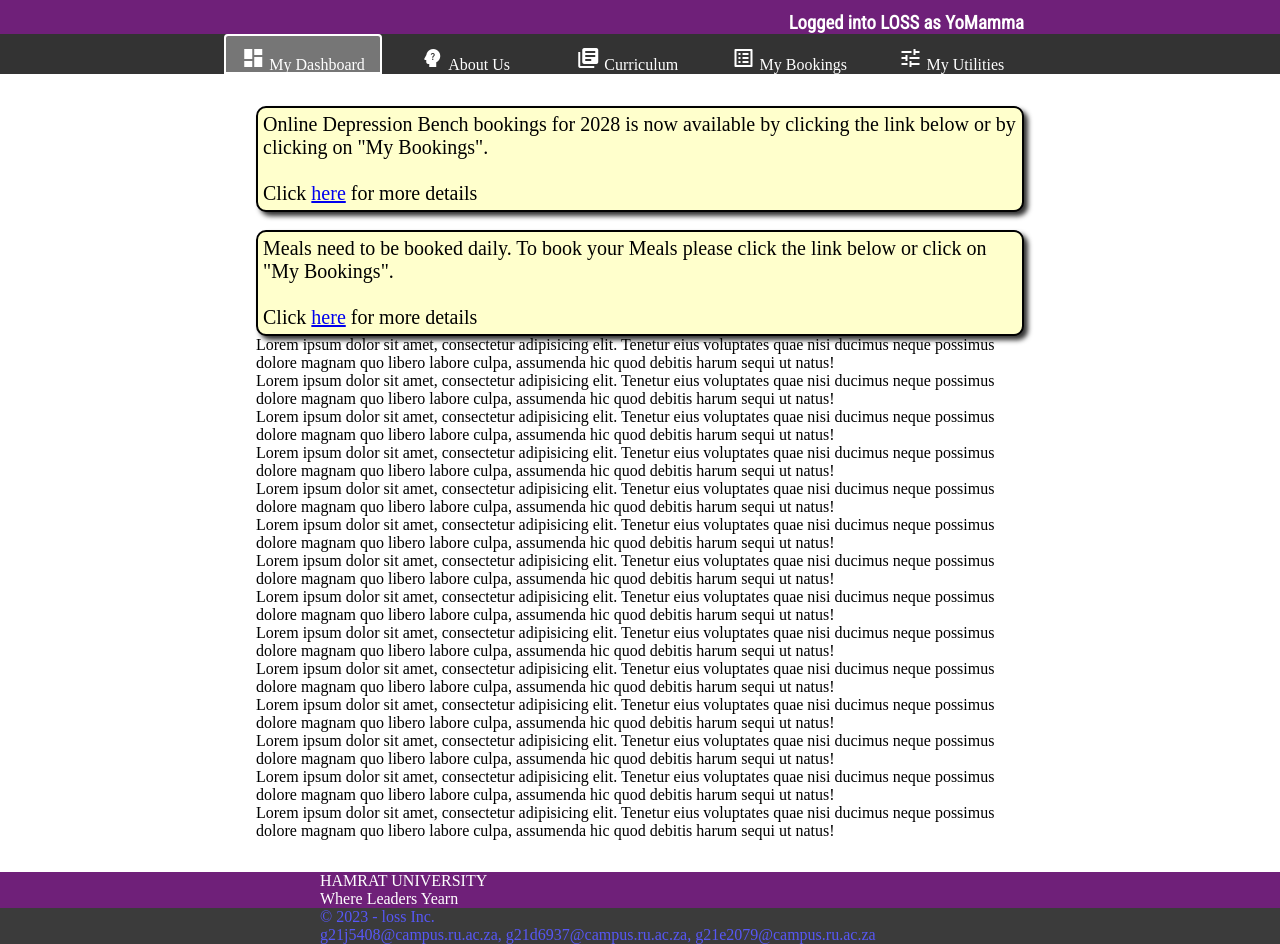
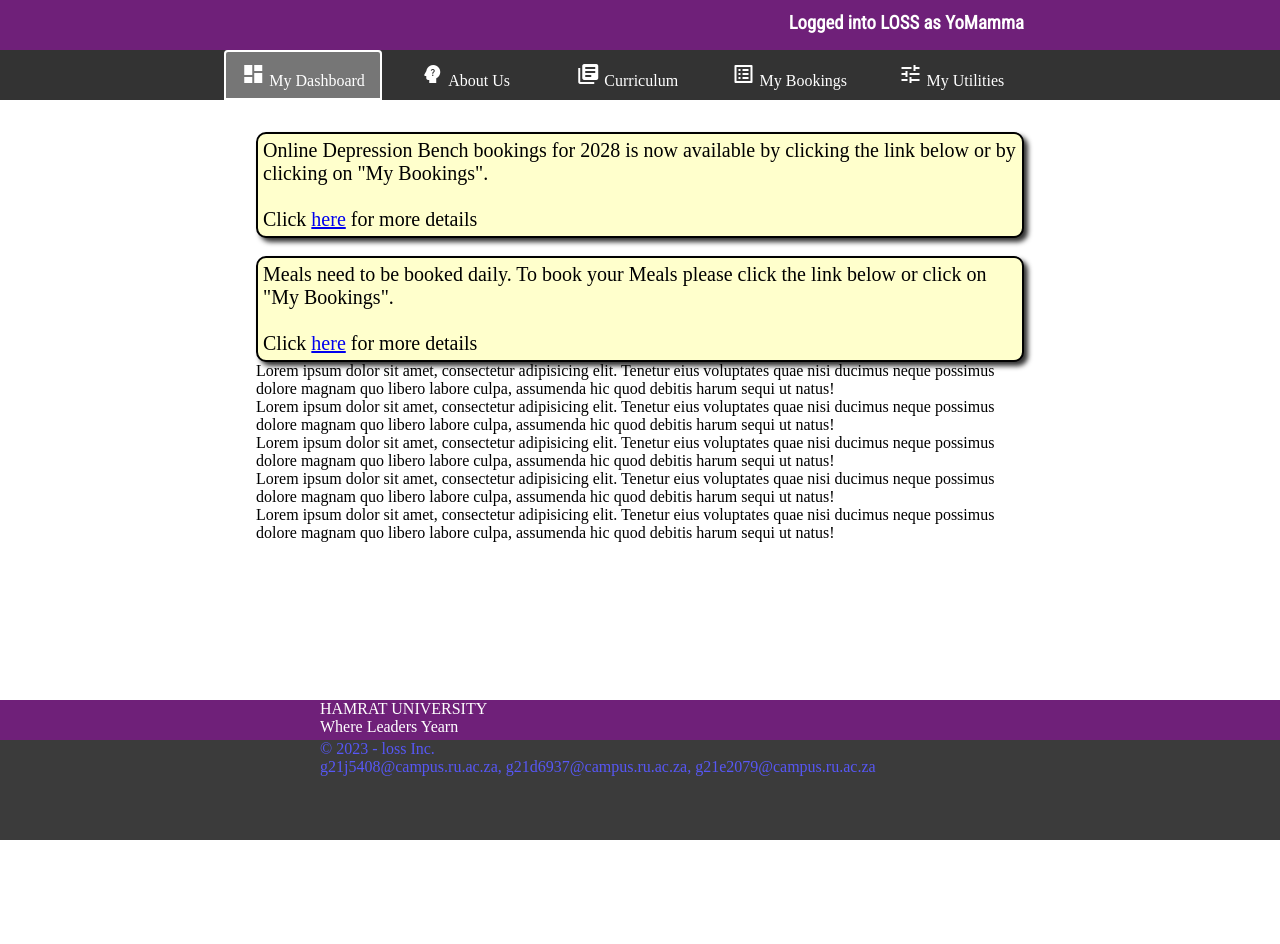
Before and after one commit to chiippeh/WebTech, a PHP site: page /index.html in a window 1280 px wide. After the commit the page ends 840 px from the top, so only its background shows below. Run offline with PHP 8.4, Linux system fonts and the light colour scheme.

Commit message:
Changed footer slightly

```diff
--- a/index.html
+++ b/index.html
@@ -62,6 +62,7 @@
             <p>Lorem ipsum dolor sit amet, consectetur adipisicing elit. Tenetur eius voluptates quae nisi ducimus neque possimus dolore magnam quo libero labore culpa, assumenda hic quod debitis harum sequi ut natus!</p>
             <p>Lorem ipsum dolor sit amet, consectetur adipisicing elit. Tenetur eius voluptates quae nisi ducimus neque possimus dolore magnam quo libero labore culpa, assumenda hic quod debitis harum sequi ut natus!</p>
             <p>Lorem ipsum dolor sit amet, consectetur adipisicing elit. Tenetur eius voluptates quae nisi ducimus neque possimus dolore magnam quo libero labore culpa, assumenda hic quod debitis harum sequi ut natus!</p>
+            <!-- <p>Lorem ipsum dolor sit amet, consectetur adipisicing elit. Tenetur eius voluptates quae nisi ducimus neque possimus dolore magnam quo libero labore culpa, assumenda hic quod debitis harum sequi ut natus!</p>
             <p>Lorem ipsum dolor sit amet, consectetur adipisicing elit. Tenetur eius voluptates quae nisi ducimus neque possimus dolore magnam quo libero labore culpa, assumenda hic quod debitis harum sequi ut natus!</p>
             <p>Lorem ipsum dolor sit amet, consectetur adipisicing elit. Tenetur eius voluptates quae nisi ducimus neque possimus dolore magnam quo libero labore culpa, assumenda hic quod debitis harum sequi ut natus!</p>
             <p>Lorem ipsum dolor sit amet, consectetur adipisicing elit. Tenetur eius voluptates quae nisi ducimus neque possimus dolore magnam quo libero labore culpa, assumenda hic quod debitis harum sequi ut natus!</p>
@@ -71,7 +72,6 @@
             <p>Lorem ipsum dolor sit amet, consectetur adipisicing elit. Tenetur eius voluptates quae nisi ducimus neque possimus dolore magnam quo libero labore culpa, assumenda hic quod debitis harum sequi ut natus!</p>
             <p>Lorem ipsum dolor sit amet, consectetur adipisicing elit. Tenetur eius voluptates quae nisi ducimus neque possimus dolore magnam quo libero labore culpa, assumenda hic quod debitis harum sequi ut natus!</p>
             <p>Lorem ipsum dolor sit amet, consectetur adipisicing elit. Tenetur eius voluptates quae nisi ducimus neque possimus dolore magnam quo libero labore culpa, assumenda hic quod debitis harum sequi ut natus!</p>
-            <!-- <p>Lorem ipsum dolor sit amet, consectetur adipisicing elit. Tenetur eius voluptates quae nisi ducimus neque possimus dolore magnam quo libero labore culpa, assumenda hic quod debitis harum sequi ut natus!</p>
             <p>Lorem ipsum dolor sit amet, consectetur adipisicing elit. Tenetur eius voluptates quae nisi ducimus neque possimus dolore magnam quo libero labore culpa, assumenda hic quod debitis harum sequi ut natus!</p>
             <p>Lorem ipsum dolor sit amet, consectetur adipisicing elit. Tenetur eius voluptates quae nisi ducimus neque possimus dolore magnam quo libero labore culpa, assumenda hic quod debitis harum sequi ut natus!</p>
             <p>Lorem ipsum dolor sit amet, consectetur adipisicing elit. Tenetur eius voluptates quae nisi ducimus neque possimus dolore magnam quo libero labore culpa, assumenda hic quod debitis harum sequi ut natus!</p>
--- a/style.css
+++ b/style.css
@@ -4,8 +4,8 @@
     --nav-height: 6%;
     --main-height: 76%;
     --footer-height: 10%;
-    /* --top-footer-height: 10%;
-    --bottom-footer-height: 10%; */
+    --top-footer-height: 40%;
+    --bottom-footer-height: 60%;
   }
 
 
@@ -89,8 +89,8 @@
 }
 
 main {
-    /* flex: 1; /* flex-grow: 1 flex:shrink flex:basis; */
-    flex: auto;
+    flex: 1; /* flex-grow: 1 flex:shrink flex:basis; */
+    /* flex: uto; */
     /* display: flex; */
     padding: 2em 0 2em 0;
     /* height: var(--main-height); */
@@ -159,13 +159,15 @@
 #top-footer {
     background-color: #6f2079;
     color: #fff;
-    height: 50%;
+    height: var(--top-footer-height)
 }
 
 #bottom-footer {
     background-color:#3b3b3b;
     color: #5757f5;
+    /* height: auto; */
     /* height: var(--bottom-footer-height); */
+    height: 100%;
 }
 
 /* ----------------- psuedo---------------------- */
```
